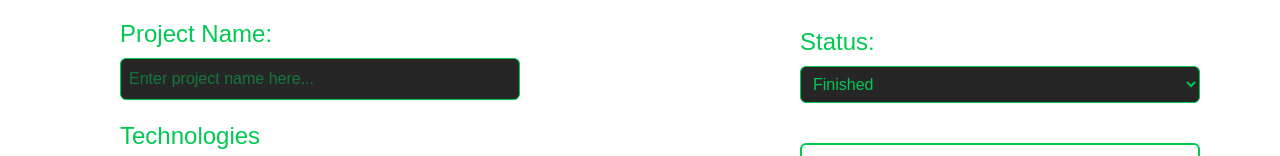
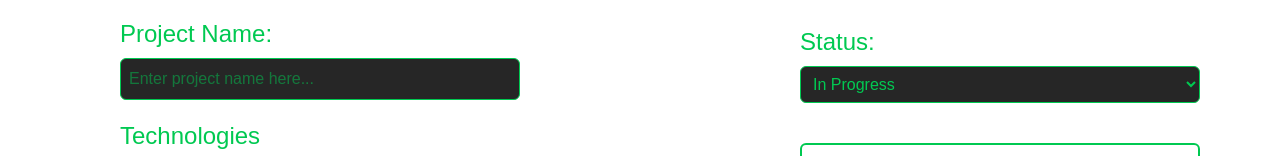
Before and after one commit to AndreNobree/alcommit-front, a Next.js app: page /projects/addprojects in a window 1280 px wide. Shown: the part 131-287 px from the top of the page. Built offline with nearby package versions, Linux system fonts and the light colour scheme.

Commit message:
implementação da lista de technologies ao Json

```diff
--- a/app/projects/addprojects/page.tsx
+++ b/app/projects/addprojects/page.tsx
@@ -10,7 +10,7 @@ export default function AddProject() {
   const [name, setName] = useState("");
   const [repository, setRepository] = useState("");
   const [location, setLocation] = useState("");
-  const [status, setStatus] = useState("");
+  const [status, setStatus] = useState("In Progress");
 
 
 //adiciona tecnologia a tabela
@@ -40,7 +40,8 @@ export default function AddProject() {
           name,
           status,
           repository,
-          location
+          location,
+          technologies
         }),
       });
 
@@ -160,8 +161,8 @@ export default function AddProject() {
               value={status}
               onChange={(e) => setStatus(e.target.value)}
               className="w-100 mr-10 p-2 bg-neutral-800 text-green-500 border border-green-500 rounded-md font-mono cursor-pointer mt-2">
+                <option value="progress">In Progress</option>
                 <option value="finished">Finished</option>
-                <option value="progress">In Progress</option>
                 <option value="paused">Paused</option>
                 <option value="thinking">Thinking</option>
                 <option value="canceled">Canceled</option>
```
